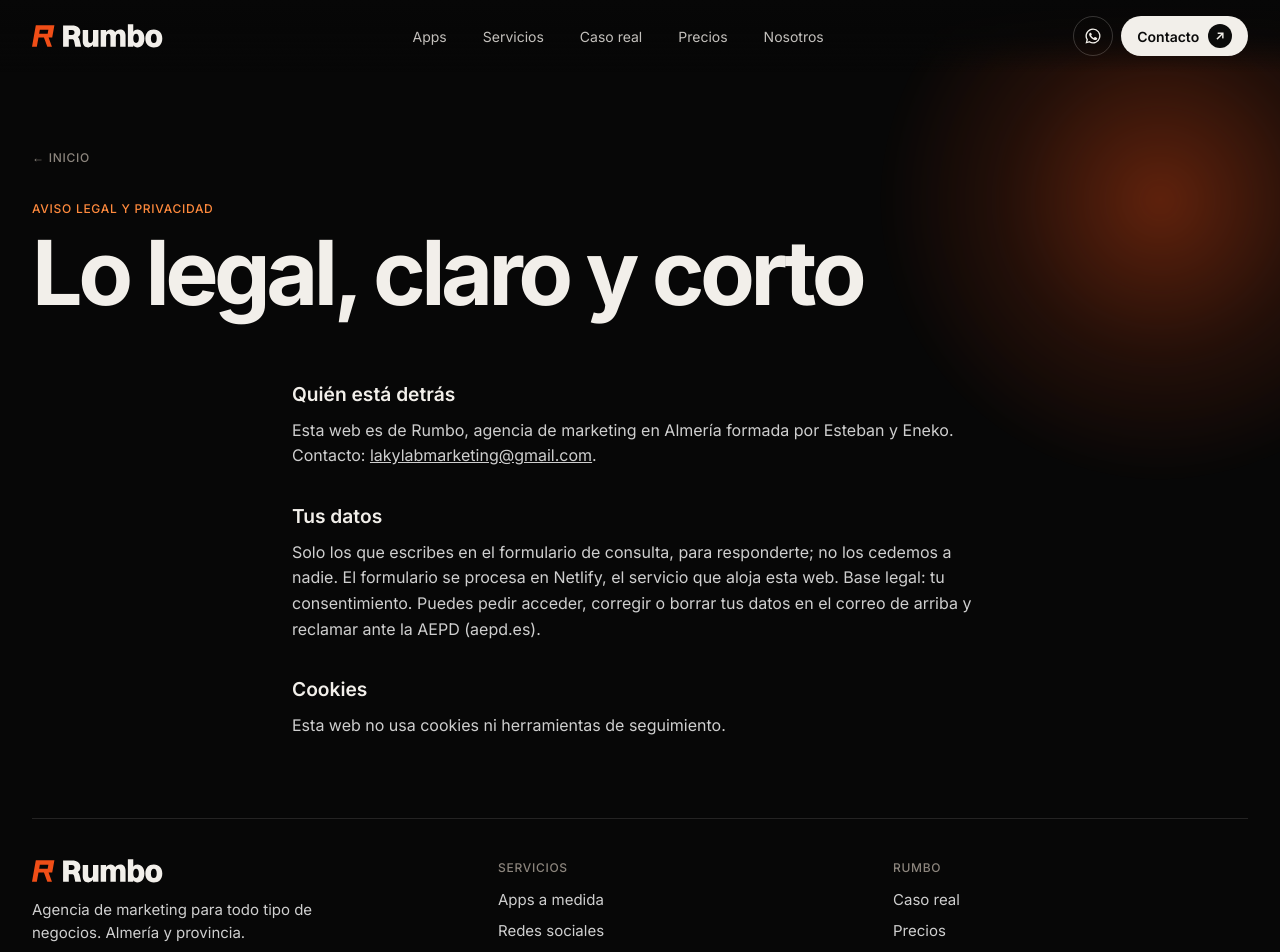
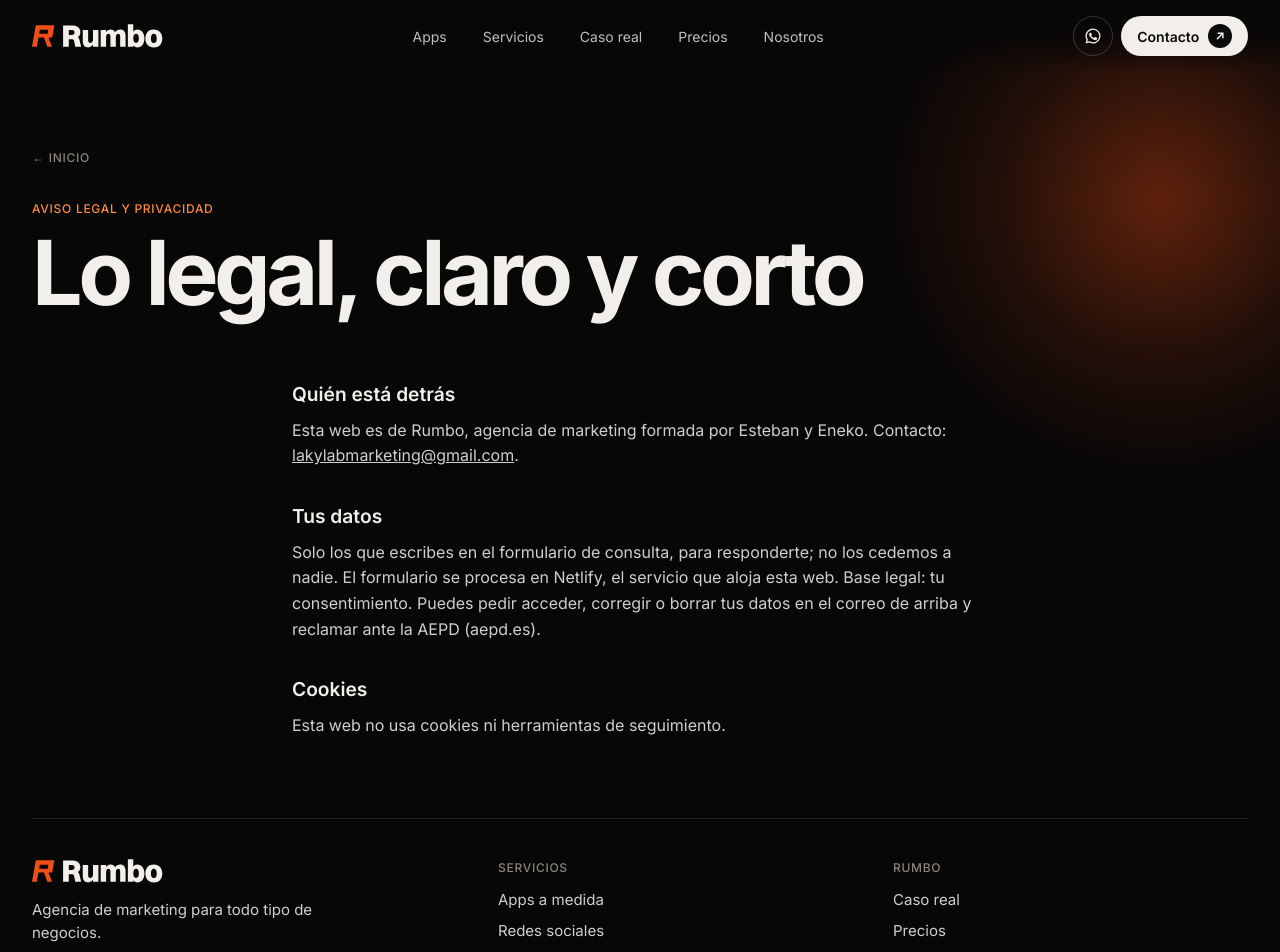
Before and after one commit to lakylabmarketing-netizen/Rumboagencia, a Next.js app: page /legal in a window 1280 px wide. Shown: the top 952 px of the page. Built offline with nearby package versions, Linux system fonts and the light colour scheme.

Commit message:
Quitar las menciones a Almería de la web
Se mantienen solo los títulos reales de los vídeos del caso A Lo Cubano.

Co-Authored-By: Claude Opus 5.5 <noreply@anthropic.com>
Claude-Session: https://claude.ai/code/session_019xFNQLcs2HgyMfZCJFFBzc

```diff
--- a/app/contacto/page.tsx
+++ b/app/contacto/page.tsx
@@ -31,7 +31,6 @@ export default function Contacto() {
             <ul className="mt-4 grid gap-2 text-[15px] text-gris">
               <li><span className="text-naranja">+</span> Respondemos en menos de 24 horas laborables</li>
               <li><span className="text-naranja">+</span> Crecimiento o Marca: si tu sector ya está cogido en tu zona, te lo decimos en la primera llamada</li>
-              <li><span className="text-naranja">+</span> Almería y provincia</li>
             </ul>
           </div>
           <div className="card card-oscura p-6 sm:p-8"><ContactForm /></div>
--- a/app/enlaces/page.tsx
+++ b/app/enlaces/page.tsx
@@ -4,7 +4,7 @@ import { GOOGLE_FICHA, PROMO_APPS, WA_HOLA, servicePages } from '@/lib/content';
 
 export const metadata: Metadata = {
   title: 'Enlaces',
-  description: 'Rumbo, agencia de marketing para todo tipo de negocios en Almería. Consultoría gratis, servicios, caso real y contacto.',
+  description: 'Rumbo, agencia de marketing para todo tipo de negocios. Consultoría gratis, servicios, caso real y contacto.',
   alternates: { canonical: '/enlaces/' },
 };
 
@@ -31,7 +31,7 @@ export default function Enlaces() {
             <Isotipo className="h-9 w-auto" />
           </div>
           <h1 className="mt-5 flex justify-center"><Logo className="h-7 w-auto" title="Rumbo" /></h1>
-          <p className="mx-auto mt-3 max-w-[34ch] text-[15.5px] leading-snug text-gris">Agencia de marketing para todo tipo de negocios. Esteban y Eneko · Almería y provincia.</p>
+          <p className="mx-auto mt-3 max-w-[34ch] text-[15.5px] leading-snug text-gris">Agencia de marketing para todo tipo de negocios. Esteban y Eneko.</p>
         </header>
 
         <nav aria-label="Enlaces" className="mt-8 grid gap-2.5">
--- a/app/layout.tsx
+++ b/app/layout.tsx
@@ -7,14 +7,14 @@ const SITE = process.env.URL || 'https://rumboagencia.info';
 
 export const metadata: Metadata = {
   metadataBase: new URL(SITE),
-  title: { default: 'Rumbo · Agencia de marketing en Almería', template: '%s · Rumbo' },
-  description: 'Agencia de marketing para todo tipo de negocios en Almería. Redes sociales, Google y reseñas, página web y asesoría.',
+  title: { default: 'Rumbo · Agencia de marketing', template: '%s · Rumbo' },
+  description: 'Agencia de marketing para todo tipo de negocios. Redes sociales, Google y reseñas, página web y asesoría.',
   icons: { icon: '/img/favicon-32.png', apple: '/img/apple-touch-icon.png' },
   openGraph: {
     type: 'website', locale: 'es_ES', siteName: 'Rumbo', url: SITE + '/',
-    title: 'Rumbo · Agencia de marketing en Almería',
-    description: 'Marketing para todo tipo de negocios de Almería y provincia: redes, Google, web y asesoría.',
-    images: [{ url: '/img/og-rumbo.jpg', width: 1200, height: 630, alt: 'Rumbo, agencia de marketing en Almería' }],
+    title: 'Rumbo · Agencia de marketing',
+    description: 'Marketing para todo tipo de negocios: redes, Google, web y asesoría.',
+    images: [{ url: '/img/og-rumbo.jpg', width: 1200, height: 630, alt: 'Rumbo, agencia de marketing' }],
   },
   twitter: { card: 'summary_large_image' },
 };
--- a/app/legal/page.tsx
+++ b/app/legal/page.tsx
@@ -14,7 +14,7 @@ export default function Legal() {
         <PageHead kicker="Aviso legal y privacidad" title="Lo legal, claro y corto" />
         <section className="mx-auto grid max-w-[760px] gap-8 px-4 text-[16px] leading-[1.6] text-gris sm:px-8">
           <div id="aviso-legal"><h2 className="mb-2 text-[1.2rem] font-semibold text-cal">Quién está detrás</h2>
-            <p>Esta web es de Rumbo, agencia de marketing en Almería formada por Esteban y Eneko. Contacto: <a className="underline" href={`mailto:${CONTACT_EMAIL}`}>{CONTACT_EMAIL}</a>.</p></div>
+            <p>Esta web es de Rumbo, agencia de marketing formada por Esteban y Eneko. Contacto: <a className="underline" href={`mailto:${CONTACT_EMAIL}`}>{CONTACT_EMAIL}</a>.</p></div>
           <div id="privacidad"><h2 className="mb-2 text-[1.2rem] font-semibold text-cal">Tus datos</h2>
             <p>Solo los que escribes en el formulario de consulta, para responderte; no los cedemos a nadie. El formulario se procesa en Netlify, el servicio que aloja esta web. Base legal: tu consentimiento. Puedes pedir acceder, corregir o borrar tus datos en el correo de arriba y reclamar ante la AEPD (aepd.es).</p></div>
           <div id="cookies"><h2 className="mb-2 text-[1.2rem] font-semibold text-cal">Cookies</h2>
--- a/app/page.tsx
+++ b/app/page.tsx
@@ -62,7 +62,7 @@ export default function Home() {
               <div className="sube d4 mt-6 flex flex-wrap gap-3 md:absolute md:-top-16 md:right-0 md:mt-0">
                 <a href="/contacto/" className="btn btn-naranja w-full sm:w-auto">Reservar consulta gratis</a>
               </div>
-              <p className="mt-4 text-[14px] text-muted md:hidden">Esteban y Eneko · Almería y provincia</p>
+              <p className="mt-4 text-[14px] text-muted md:hidden">Esteban y Eneko</p>
             </div>
           </div>
         </section>
--- a/components/ContactForm.tsx
+++ b/components/ContactForm.tsx
@@ -74,7 +74,7 @@ export default function ContactForm() {
         <div><label htmlFor="email" className={label}>Correo electrónico *</label><input id="email" name="email" type="email" required autoComplete="email" placeholder="tucorreo@ejemplo.com" className={field} /></div>
         <div><label htmlFor="telefono" className={label}>Teléfono *</label><input id="telefono" name="telefono" type="tel" required autoComplete="tel" placeholder="600 00 00 00" className={field} /></div>
       </div>
-      <div><label htmlFor="poblacion" className={label}>Población</label><input id="poblacion" name="poblacion" autoComplete="address-level2" placeholder="Roquetas de Mar, Almería…" className={field} /></div>
+      <div><label htmlFor="poblacion" className={label}>Población</label><input id="poblacion" name="poblacion" autoComplete="address-level2" placeholder="Tu ciudad o pueblo" className={field} /></div>
       <div><label htmlFor="mensaje" className={label}>¿Qué te gustaría cambiar?</label><textarea id="mensaje" name="mensaje" rows={3} placeholder="Me cuesta que me encuentren en Google y quiero más clientes entre semana…" className={`${field} resize-y`} /></div>
       <p className="hidden" aria-hidden><label>No rellenar <input name="_honey" tabIndex={-1} autoComplete="off" /></label></p>
       <div className="flex items-start gap-3">
--- a/components/Footer.tsx
+++ b/components/Footer.tsx
@@ -20,7 +20,7 @@ export default function Footer({ cta = true }: { cta?: boolean }) {
       <div className="mx-auto grid max-w-[1320px] gap-10 border-t border-line pt-10 text-[15px] text-gris md:grid-cols-[1.2fr_1fr_1fr]">
         <div>
           <Logo className="h-6 w-auto" />
-          <p className="mt-4 max-w-[32ch]">Agencia de marketing para todo tipo de negocios. Almería y provincia.</p>
+          <p className="mt-4 max-w-[32ch]">Agencia de marketing para todo tipo de negocios.</p>
           <a href={`mailto:${CONTACT_EMAIL}`} className="mt-3 inline-block underline underline-offset-4 hover:text-cal">{CONTACT_EMAIL}</a>
         </div>
         <nav aria-label="Servicios" className="grid content-start gap-2">
```
Also changed, not shown: public/portafolio/index.html (+3 -4 lines), public/img/og-rumbo.jpg.
